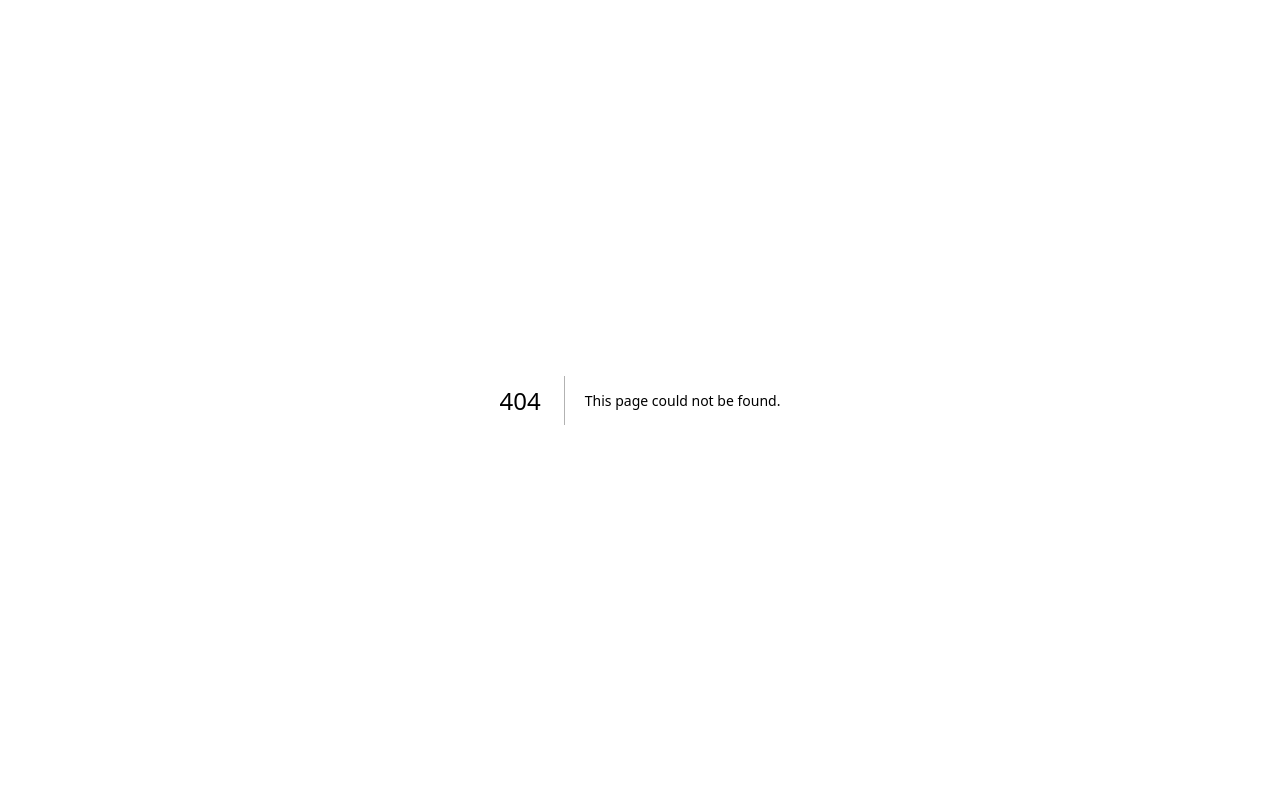
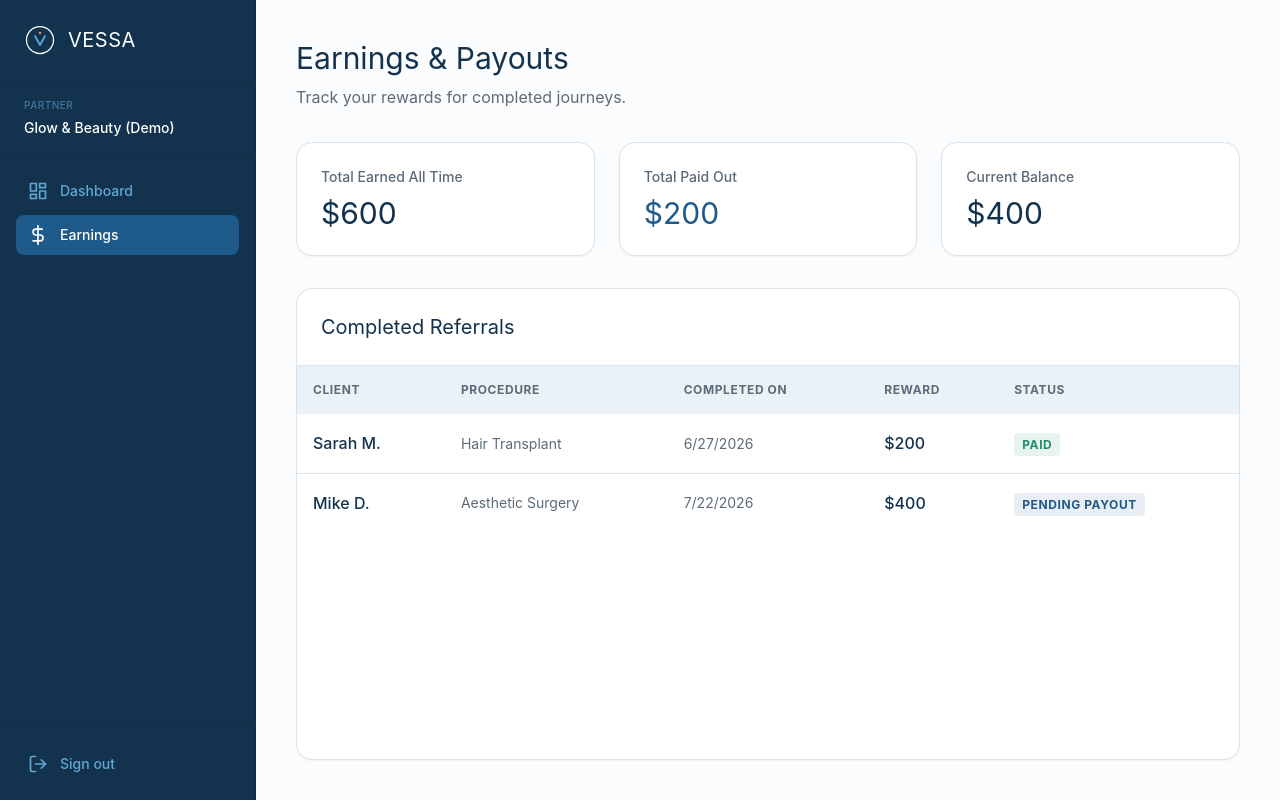
Before and after one commit to hasanfistikci12/vessa.one, a Next.js app: page /dashboard/earnings in a window 1280 px wide. Before the commit this address had no page. Built offline with nearby package versions, Linux system fonts and the light colour scheme.

Commit message:
feat: mock dashboard and onboarding flow for github pages static export

```diff
--- a/src/app/dashboard/customer/[id]/page.tsx
+++ b/src/app/dashboard/customer/[id]/page.tsx
@@ -1,15 +1,48 @@
-import { requirePartnerAuth } from '@/lib/auth';
-import { getCustomerById } from '@/lib/db/customers';
 import { notFound } from 'next/navigation';
 import Link from 'next/link';
 import { PipelineStepper } from '@/components/PipelineStepper';
 import { NotesSection } from '@/components/NotesSection';
 
-export default async function CustomerDetailPage({ params }: { params: { id: string } }) {
-  const session = await requirePartnerAuth();
-  const customer = await getCustomerById(params.id);
+// Add generateStaticParams for static export
+export function generateStaticParams() {
+  return [{ id: '1' }, { id: '2' }, { id: '3' }];
+}
 
-  if (!customer || customer.partnerId !== (session as any).partnerId) {
+export default function CustomerDetailPage({ params }: { params: { id: string } }) {
+  // Mock Data
+  const customers: Record<string, any> = {
+    '1': {
+      id: '1',
+      fullName: 'Sarah M.',
+      createdAt: new Date(Date.now() - 1000 * 60 * 60 * 24 * 30),
+      stage: 'completed',
+      interestedIn: 'hair_transplant',
+      rewardTier: 'tier_1',
+      partnerNotes: [{ text: 'Client loved the clinic.', createdAt: new Date() }]
+    },
+    '2': {
+      id: '2',
+      fullName: 'Emily R.',
+      createdAt: new Date(Date.now() - 1000 * 60 * 60 * 24 * 10),
+      stage: 'booked',
+      interestedIn: 'aesthetic_surgery',
+      rewardTier: 'tier_2',
+      partnerNotes: []
+    },
+    '3': {
+      id: '3',
+      fullName: 'Jessica T.',
+      createdAt: new Date(Date.now() - 1000 * 60 * 60 * 24 * 2),
+      stage: 'lead',
+      interestedIn: 'aesthetic_surgery',
+      rewardTier: 'pending',
+      partnerNotes: []
+    }
+  };
+
+  const customer = customers[params.id];
+
+  if (!customer) {
     return notFound();
   }
 
--- /dev/null
+++ b/src/app/dashboard/earnings/page.tsx
@@ -0,0 +1,103 @@
+export default function EarningsPage() {
+  // Mock Data
+  const completedCustomers = [
+    {
+      id: '1',
+      fullName: 'Sarah M.',
+      interestedIn: 'hair_transplant',
+      updatedAt: new Date(Date.now() - 1000 * 60 * 60 * 24 * 30),
+      rewardAmount: 200,
+      isPaid: true
+    },
+    {
+      id: '2',
+      fullName: 'Mike D.',
+      interestedIn: 'aesthetic_surgery',
+      updatedAt: new Date(Date.now() - 1000 * 60 * 60 * 24 * 5),
+      rewardAmount: 400,
+      isPaid: false
+    }
+  ];
+
+  const totalEarned = completedCustomers.reduce((sum, c) => sum + (c.rewardAmount || 0), 0);
+  const totalPaid = completedCustomers.filter(c => c.isPaid).reduce((sum, c) => sum + (c.rewardAmount || 0), 0);
+  const totalOwed = totalEarned - totalPaid;
+
+  return (
+    <div className="h-full flex flex-col">
+      <header className="mb-8">
+        <h1 className="font-serif text-3xl text-deep mb-2">Earnings & Payouts</h1>
+        <p className="text-grey">Track your rewards for completed journeys.</p>
+      </header>
+
+      <div className="grid grid-cols-1 md:grid-cols-3 gap-6 mb-8">
+        <div className="bg-white p-6 rounded-2xl border border-line shadow-sm">
+          <div className="text-sm font-medium text-grey mb-2">Total Earned All Time</div>
+          <div className="text-3xl font-serif text-deep">${totalEarned.toLocaleString()}</div>
+        </div>
+
+        <div className="bg-white p-6 rounded-2xl border border-line shadow-sm">
+          <div className="text-sm font-medium text-grey mb-2">Total Paid Out</div>
+          <div className="text-3xl font-serif text-blue">${totalPaid.toLocaleString()}</div>
+        </div>
+
+        <div className="bg-white p-6 rounded-2xl border border-line shadow-sm">
+          <div className="text-sm font-medium text-grey mb-2">Current Balance</div>
+          <div className="text-3xl font-serif text-deep">${totalOwed.toLocaleString()}</div>
+        </div>
+      </div>
+
+      <div className="flex-1 min-h-0 bg-white border border-line rounded-2xl shadow-sm flex flex-col">
+        <div className="p-6 border-b border-line">
+          <h2 className="font-serif text-xl text-deep">Completed Referrals</h2>
+        </div>
+
+        <div className="flex-1 overflow-x-auto overflow-y-auto min-h-0">
+          <table className="w-full text-left">
+            <thead className="sticky top-0 bg-mist z-10">
+              <tr className="text-grey text-xs font-medium uppercase tracking-wider">
+                <th className="p-4">Client</th>
+                <th className="p-4">Procedure</th>
+                <th className="p-4">Completed On</th>
+                <th className="p-4">Reward</th>
+                <th className="p-4">Status</th>
+              </tr>
+            </thead>
+            <tbody className="divide-y divide-line">
+              {completedCustomers.length === 0 ? (
+                <tr>
+                  <td colSpan={5} className="p-8 text-center text-grey">
+                    No completed journeys yet.
+                  </td>
+                </tr>
+              ) : (
+                completedCustomers.map(c => {
+                  const amount = c.rewardAmount;
+                  return (
+                    <tr key={c.id} className="hover:bg-mist/50 transition-colors">
+                      <td className="p-4 font-medium text-deep">{c.fullName || 'Unknown'}</td>
+                      <td className="p-4 text-sm text-grey capitalize">
+                        {c.interestedIn?.replace('_', ' ') || '-'}
+                      </td>
+                      <td className="p-4 text-sm text-grey">
+                        {new Date(c.updatedAt).toLocaleDateString()}
+                      </td>
+                      <td className="p-4 font-medium text-deep">${amount}</td>
+                      <td className="p-4">
+                        {c.isPaid ? (
+                          <span className="bg-[#E7F3EF] text-[#1E8F67] px-2 py-1 rounded text-xs font-bold uppercase tracking-wider">Paid</span>
+                        ) : (
+                          <span className="bg-blue/10 text-blue px-2 py-1 rounded text-xs font-bold uppercase tracking-wider">Pending Payout</span>
+                        )}
+                      </td>
+                    </tr>
+                  );
+                })
+              )}
+            </tbody>
+          </table>
+        </div>
+      </div>
+    </div>
+  );
+}
--- a/src/app/dashboard/layout.tsx
+++ b/src/app/dashboard/layout.tsx
@@ -1,16 +1,15 @@
 import { ReactNode } from 'react';
-import { requirePartnerAuth } from '@/lib/auth';
 import { Navigation } from '@/components/Navigation';
-import { getPartnerById } from '@/lib/db/partners';
 
-export default async function DashboardLayout({ children }: { children: ReactNode }) {
-  const session = await requirePartnerAuth();
-  const partnerId = (session as any).partnerId;
-  const partner = await getPartnerById(partnerId);
+export default function DashboardLayout({ children }: { children: ReactNode }) {
+  // Mock Partner Data
+  const partner = {
+    businessName: 'Glow & Beauty (Demo)',
+  };
 
   return (
     <div className="min-h-[100dvh] bg-paper flex flex-col md:flex-row">
-      <Navigation partnerName={partner?.businessName} />
+      <Navigation partnerName={partner.businessName} />
       <div className="flex-1 md:ml-64 flex flex-col h-[calc(100dvh-56px)] md:h-[100dvh] pb-[60px] md:pb-0">
         <main className="flex-1 overflow-auto p-4 md:p-10">
           {children}
--- a/src/app/dashboard/page.tsx
+++ b/src/app/dashboard/page.tsx
@@ -1,27 +1,42 @@
-import { requirePartnerAuth } from '@/lib/auth';
-import { getPartnerById } from '@/lib/db/partners';
-import { listCustomersByPartner } from '@/lib/db/customers';
-import { getRewardConfig } from '@/lib/db/config';
-import { computeEarned, computePending } from '@/lib/business/earnings';
 import { CustomerBoard } from '@/components/CustomerBoard';
 import { QRButton } from '@/components/QRButton';
-import { notFound } from 'next/navigation';
 
-export default async function DashboardPage() {
-  const session = await requirePartnerAuth();
-  const partnerId = (session as any).partnerId;
+export default function DashboardPage() {
+  // Mock Data
+  const partner = {
+    referralCode: 'GLOW2024',
+    businessName: 'Glow & Beauty'
+  };
 
-  const [partner, customers, config] = await Promise.all([
-    getPartnerById(partnerId),
-    listCustomersByPartner(partnerId),
-    getRewardConfig()
-  ]);
+  const customers: any[] = [
+    {
+      id: '1',
+      name: 'Sarah M.',
+      createdAt: new Date(Date.now() - 1000 * 60 * 60 * 24 * 30), // 30 days ago
+      stage: 'completed',
+      procedure: 'Hair Transplant',
+      notes: 'Completed successfully.'
+    },
+    {
+      id: '2',
+      name: 'Emily R.',
+      createdAt: new Date(Date.now() - 1000 * 60 * 60 * 24 * 10), // 10 days ago
+      stage: 'booked',
+      procedure: 'Aesthetic Surgery',
+      dateBooked: new Date(Date.now() + 1000 * 60 * 60 * 24 * 5)
+    },
+    {
+      id: '3',
+      name: 'Jessica T.',
+      createdAt: new Date(Date.now() - 1000 * 60 * 60 * 24 * 2), // 2 days ago
+      stage: 'lead',
+      notes: 'Interested in BBL'
+    }
+  ];
 
-  if (!partner) return notFound();
-
-  const totalEarned = computeEarned(customers);
-  const pendingReward = computePending(customers, config);
-  const activeCustomers = customers.filter(c => c.stage !== 'completed' && c.stage !== 'lead').length;
+  const totalEarned = 200; // Mock earned (1 completed Hair Transplant)
+  const pendingReward = 400; // Mock pending (1 booked surgery)
+  const activeCustomers = 1; // 1 booked
 
   return (
     <div className="h-full flex flex-col">
--- a/src/app/page.tsx
+++ b/src/app/page.tsx
@@ -180,6 +180,7 @@ export default function HomePage() {
       <Link href="/partner/join">Partner Program</Link>
       <Link href="/partner-kit">Partner Kit</Link>
       <Link href="/partner-earnings" style={{ color: '#B99770', fontWeight: 'bold' }}>Earnings Calculator</Link>
+      <Link href="/dashboard" style={{ color: '#1E5A8A', fontWeight: 'bold' }}>Dashboard Demo</Link>
       <a href="#talk">Contact</a>
     </div>
     <div>vessa.one · hello@vessa.one</div>
--- a/src/app/partner/join/page.tsx
+++ b/src/app/partner/join/page.tsx
@@ -24,7 +24,9 @@ export default function JoinWizard() {
   const handleFinish = async () => {
     setIsSigningIn(true);
     localStorage.setItem('vessa_onboarding', JSON.stringify(data));
-    await signIn('google', { callbackUrl: '/partner/finalize' });
+    // Simulate API delay for demo
+    await new Promise(r => setTimeout(r, 1000));
+    router.push('/dashboard');
   };
 
   return (
```
